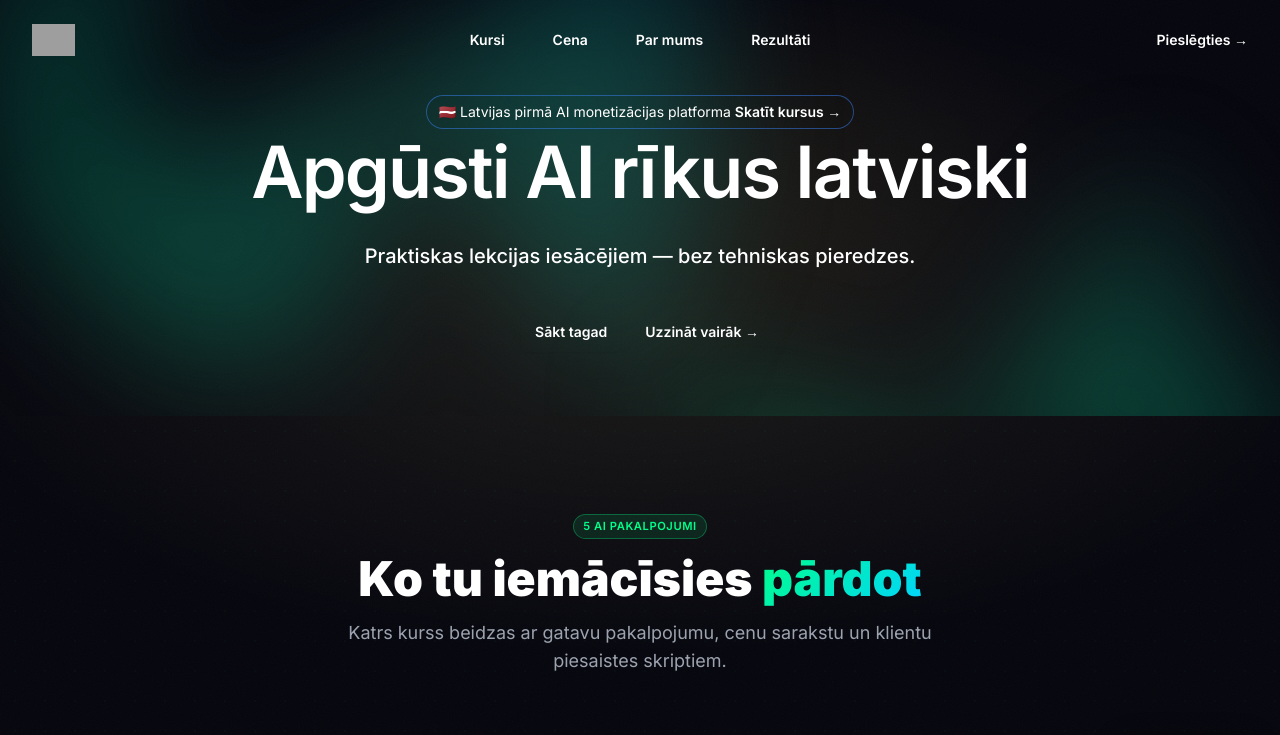
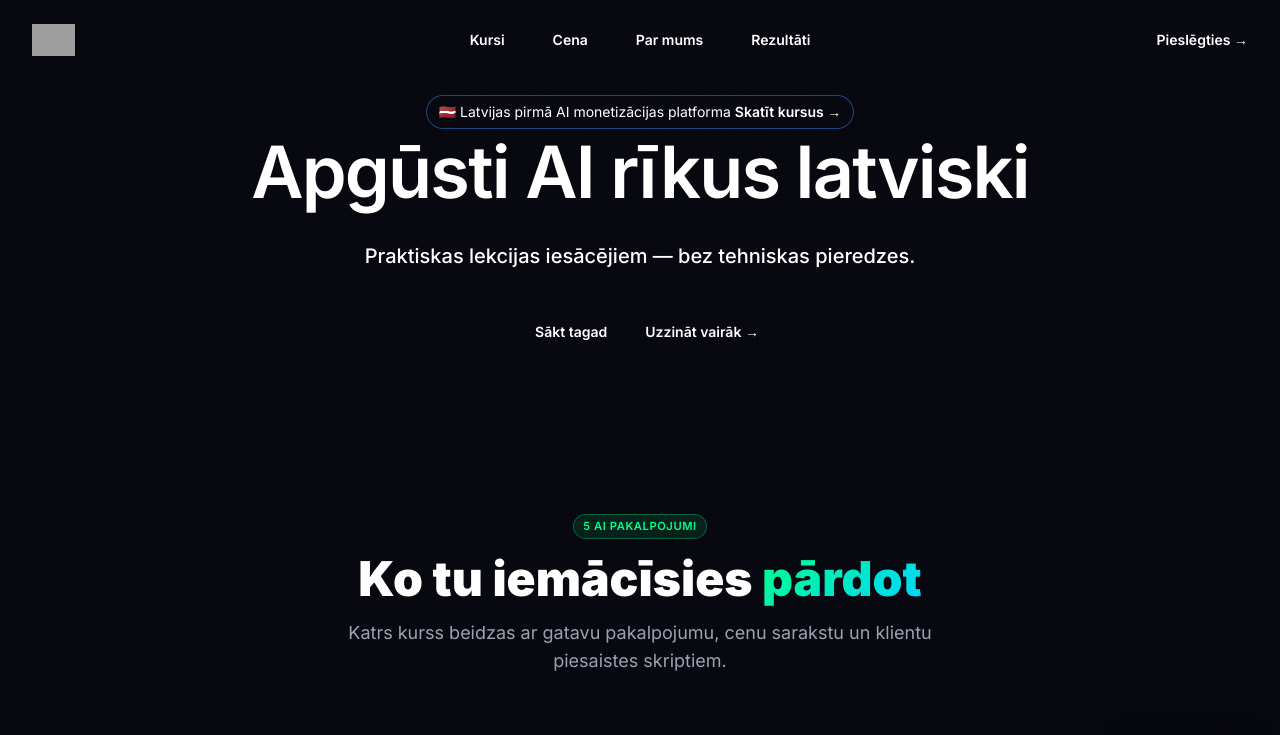
Before and after one commit to kalvenz95/ai_majaslapa, a Next.js app: page / in a window 1280 px wide. Shown: the top 735 px of the page. Built offline with nearby package versions, Linux system fonts and the light colour scheme; grey boxes are pictures that could not be loaded.

Commit message:
fix: move teal gradients to fixed background so they stay while scrolling

```diff
--- a/src/components/ui/background-components.tsx
+++ b/src/components/ui/background-components.tsx
@@ -8,23 +8,45 @@ interface BackgroundProps {
 export const YellowGlowBackground = ({ className }: BackgroundProps) => {
   return (
     <div
-      className={cn("absolute inset-0 w-full h-full", className)}
+      className={cn("absolute inset-0 w-full h-full overflow-hidden", className)}
       style={{ background: "#06060e" }}
     >
-      {/* Primary yellow core glow */}
+      {/* Top teal gradient — matches HeroLanding accent */}
       <div
-        className="absolute inset-0"
+        className="absolute -z-10 transform-gpu overflow-hidden blur-3xl pointer-events-none"
+        style={{ inset: "0 0 auto 0", top: "-10rem" }}
+      >
+        <div
           style={{
-          backgroundImage: `radial-gradient(ellipse 80% 60% at 50% 40%, rgba(255, 249, 145, 0.09) 0%, transparent 70%)`,
+            clipPath: "polygon(74.1% 44.1%, 100% 61.6%, 97.5% 26.9%, 85.5% 0.1%, 80.7% 2%, 72.5% 32.5%, 60.2% 62.4%, 52.4% 68.1%, 47.5% 58.3%, 45.2% 34.5%, 27.5% 76.7%, 0.1% 64.9%, 17.9% 100%, 27.6% 76.8%, 76.1% 97.7%, 74.1% 44.1%)",
+            background: "linear-gradient(to top right, oklch(0.75 0.18 150), oklch(0.55 0.20 200))",
+            position: "relative",
+            left: "calc(50% - 30rem)",
+            width: "72rem",
+            aspectRatio: "1155/678",
+            transform: "rotate(30deg) translateX(-50%)",
+            opacity: 0.3,
           }}
         />
-      {/* Secondary warm amber spread */}
+      </div>
+      {/* Bottom teal gradient */}
       <div
-        className="absolute inset-0"
+        className="absolute -z-10 transform-gpu overflow-hidden blur-3xl pointer-events-none"
+        style={{ inset: "auto 0 0 0", bottom: "-10rem" }}
+      >
+        <div
           style={{
-          backgroundImage: `radial-gradient(ellipse 50% 40% at 50% 20%, rgba(251, 191, 36, 0.05) 0%, transparent 65%)`,
+            clipPath: "polygon(74.1% 44.1%, 100% 61.6%, 97.5% 26.9%, 85.5% 0.1%, 80.7% 2%, 72.5% 32.5%, 60.2% 62.4%, 52.4% 68.1%, 47.5% 58.3%, 45.2% 34.5%, 27.5% 76.7%, 0.1% 64.9%, 17.9% 100%, 27.6% 76.8%, 76.1% 97.7%, 74.1% 44.1%)",
+            background: "linear-gradient(to top right, oklch(0.75 0.18 150), oklch(0.55 0.20 200))",
+            position: "relative",
+            left: "calc(50% + 36rem)",
+            width: "72rem",
+            aspectRatio: "1155/678",
+            transform: "translateX(-50%)",
+            opacity: 0.25,
           }}
         />
+      </div>
       {/* Noise grain texture for depth */}
       <svg className="absolute inset-0 w-full h-full opacity-[0.025] pointer-events-none" xmlns="http://www.w3.org/2000/svg">
         <filter id="grain-yellow">
--- a/src/components/ui/hero-1.tsx
+++ b/src/components/ui/hero-1.tsx
@@ -122,36 +122,6 @@ export function HeroLanding(props: HeroLandingProps) {
 
   return (
     <div className={`w-screen overflow-x-hidden relative ${className || ''}`}>
-      {/* Top gradient background */}
-      <div
-        aria-hidden="true"
-        className="absolute inset-x-0 -top-40 -z-10 transform-gpu overflow-hidden blur-3xl sm:-top-80"
-      >
-        <div
-          style={{
-            clipPath:
-              'polygon(74.1% 44.1%, 100% 61.6%, 97.5% 26.9%, 85.5% 0.1%, 80.7% 2%, 72.5% 32.5%, 60.2% 62.4%, 52.4% 68.1%, 47.5% 58.3%, 45.2% 34.5%, 27.5% 76.7%, 0.1% 64.9%, 17.9% 100%, 27.6% 76.8%, 76.1% 97.7%, 74.1% 44.1%)',
-            background: `linear-gradient(to top right, ${gradientColors?.from}, ${gradientColors?.to})`
-          }}
-          className="relative left-[calc(50%-11rem)] aspect-[1155/678] w-[36.125rem] max-w-none -translate-x-1/2 rotate-[30deg] opacity-30 sm:left-[calc(50%-30rem)] sm:w-[72.1875rem]"
-        />
-      </div>
-
-      {/* Bottom gradient background */}
-      <div
-        aria-hidden="true"
-        className="absolute inset-x-0 top-[calc(100%-13rem)] -z-10 transform-gpu overflow-hidden blur-3xl sm:top-[calc(100%-30rem)]"
-      >
-        <div
-          style={{
-            clipPath:
-              'polygon(74.1% 44.1%, 100% 61.6%, 97.5% 26.9%, 85.5% 0.1%, 80.7% 2%, 72.5% 32.5%, 60.2% 62.4%, 52.4% 68.1%, 47.5% 58.3%, 45.2% 34.5%, 27.5% 76.7%, 0.1% 64.9%, 17.9% 100%, 27.6% 76.8%, 76.1% 97.7%, 74.1% 44.1%)',
-            background: `linear-gradient(to top right, ${gradientColors?.from}, ${gradientColors?.to})`
-          }}
-          className="relative left-[calc(50%+3rem)] aspect-[1155/678] w-[36.125rem] max-w-none -translate-x-1/2 opacity-30 sm:left-[calc(50%+36rem)] sm:w-[72.1875rem]"
-        />
-      </div>
-
       <header className="absolute inset-x-0 top-0 z-1">
         <nav aria-label="Global" className="flex items-center justify-between p-4 sm:p-6 lg:px-8">
           <div className="flex lg:flex-1">
```
Lines whose indentation alone changed are shown as unchanged.
